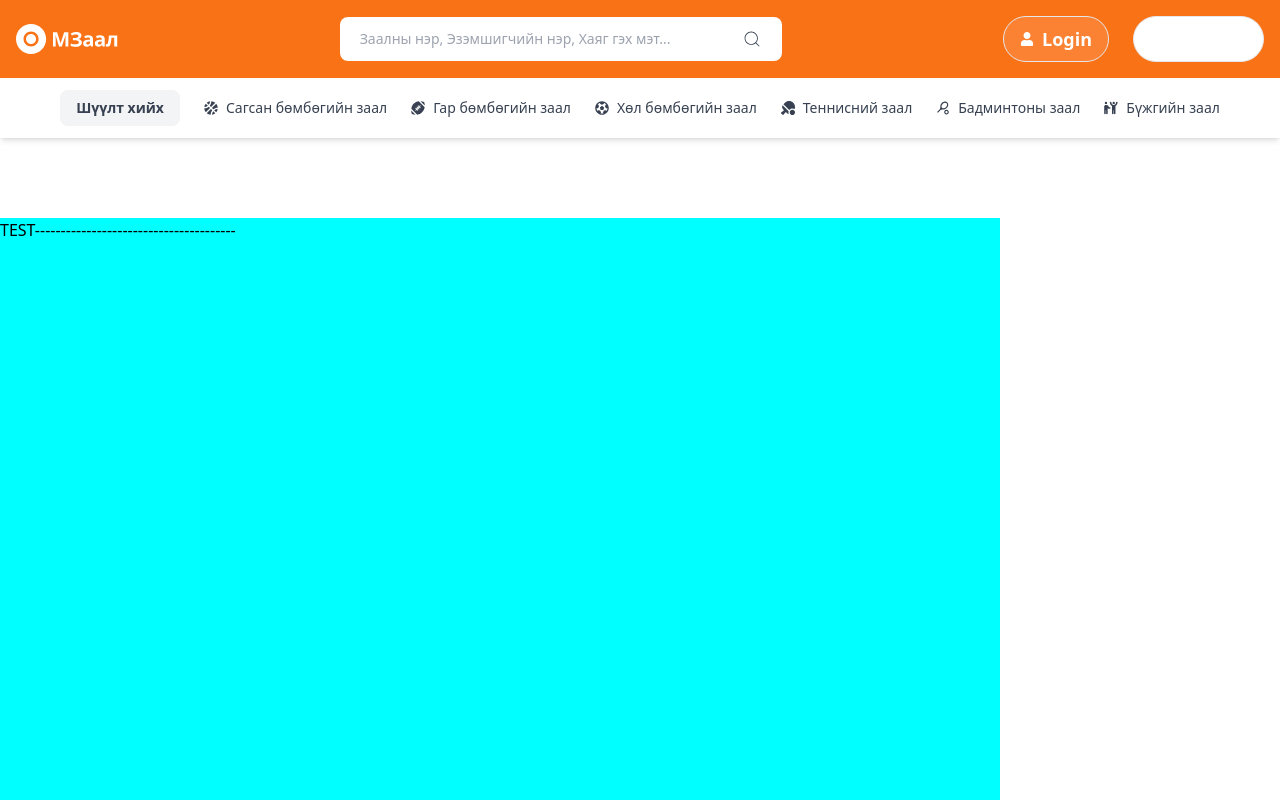
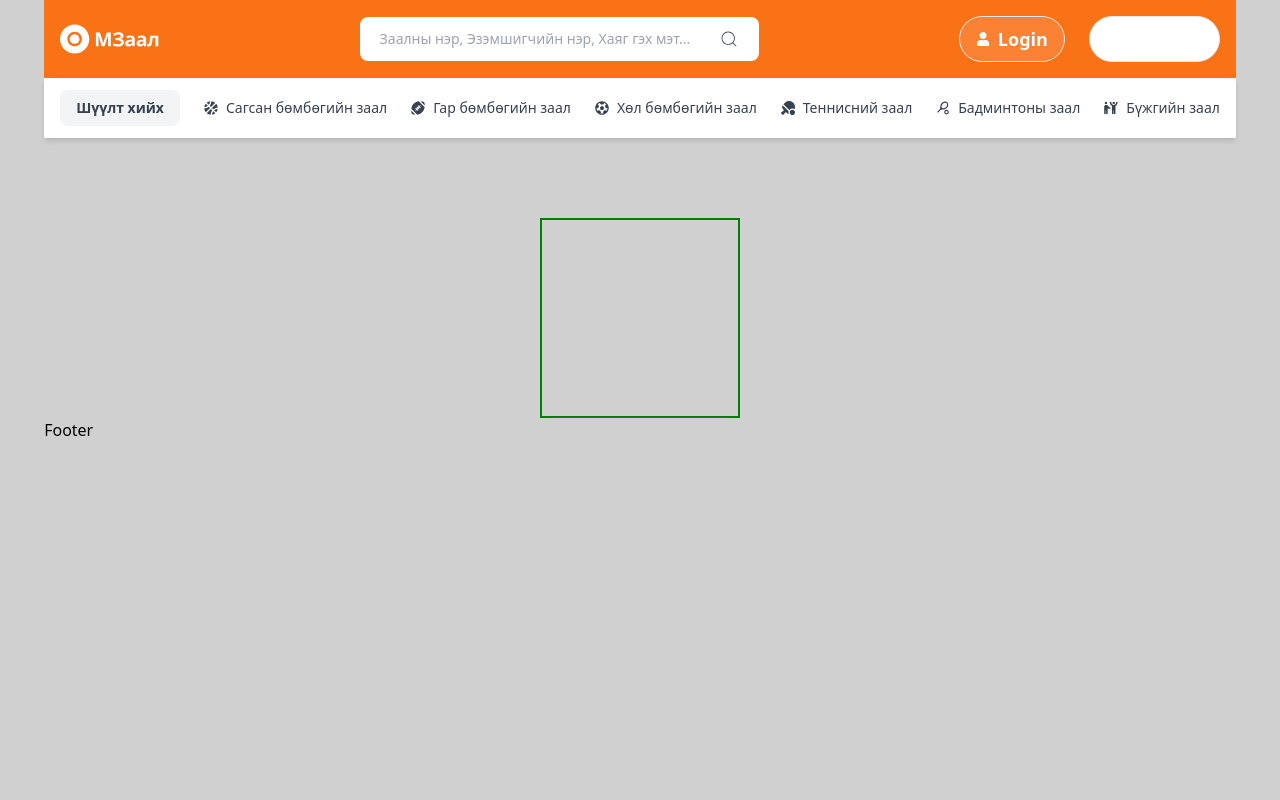
Before and after one commit to MZaalmn/mzaal_client, a React (Create React App) app: page /askLogin-or-register in a window 1280 px wide. Shown: the top 800 px of the page. Built offline with nearby package versions, Linux system fonts and the light colour scheme.

Commit message:
oorchlolt oruulav

```diff
--- a/src/Css_files/AskLoginOrRegister.css
+++ b/src/Css_files/AskLoginOrRegister.css
@@ -1,8 +1,19 @@
-.body
+body
 {
     align-items: center;
     justify-content: center;
-    background-color: aqua;
-    height: 1000px;
-    width: 1000px;
+    display: flex;
+    background-color: rgb(208, 208, 208);
 }
+
+.main_container
+{
+    align-items: center;
+    flex-direction: row;
+    border: 2px solid green;
+
+    height: 200px;
+    width: 200px;
+
+
+}
--- a/src/pages/AskLogin_or_Register.js
+++ b/src/pages/AskLogin_or_Register.js
@@ -5,9 +5,12 @@ import '../Css_files/AskLoginOrRegister.css';
 const AskLoginOrRegister = () => {
     return (
 
-        <div className="body">
-            <h1>TEST---------------------------------------</h1>
-        </div>
+        <body>
+            <div className="main_container">
+
+            </div>
+
+        </body>
     );
 };
 
```
